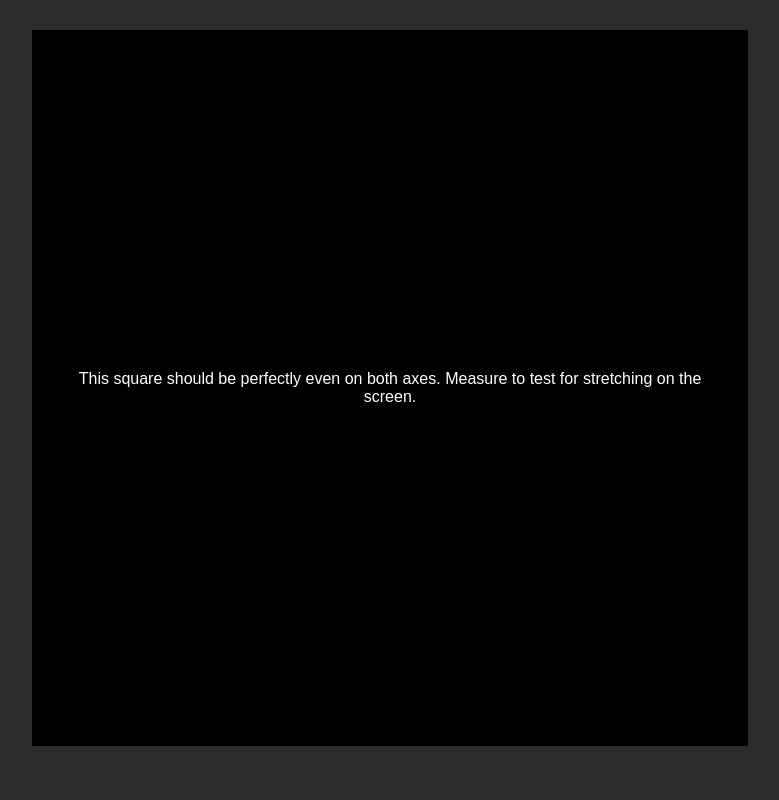
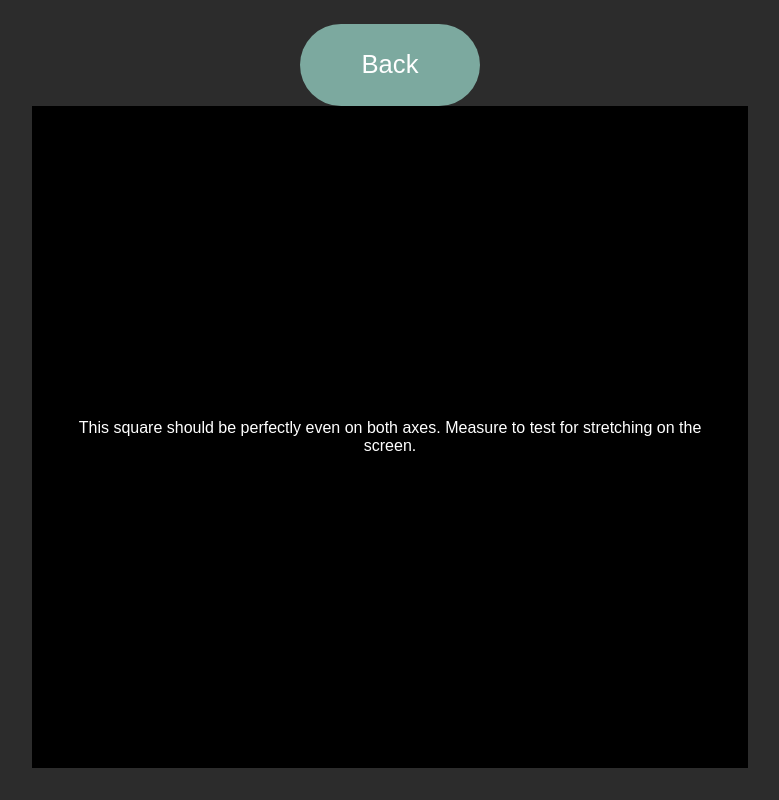
Before and after one commit to CapyGamesXD/Capii, a SvelteKit app: page /square in a window 1280 px wide. Shown: the whole page, without its empty margins (250-1029 px from the left). Built offline with nearby package versions, Linux system fonts and the light colour scheme; a web font is replaced by a local one.

Commit message:
Added back button to Square page.

```diff
--- a/src/routes/square/+page.svelte
+++ b/src/routes/square/+page.svelte
@@ -6,6 +6,7 @@
 />
 
 <div class="centerdiv">
+	<a class="back" href="selector">Back</a>
 	<div class="square">
 		This square should be perfectly even on both axes. Measure to test for stretching on the screen.
 	</div>
```
